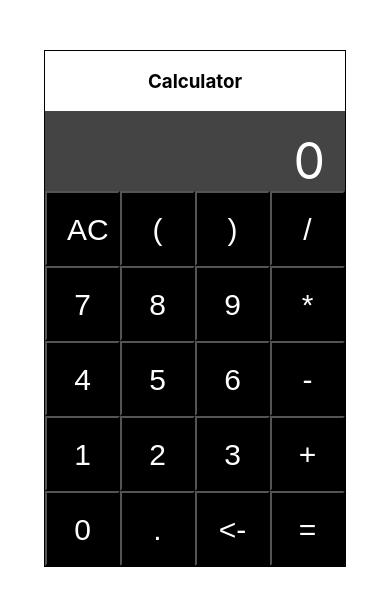
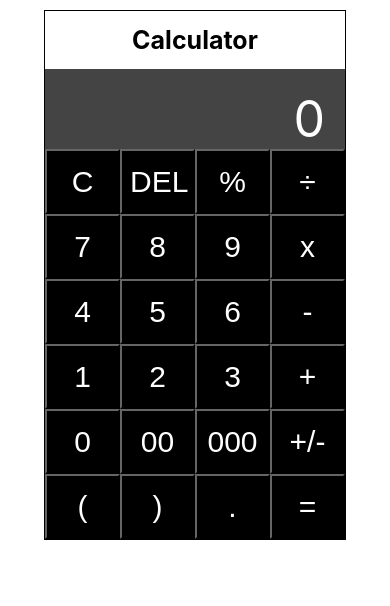
Before and after one commit to RodrigoBJJ94/calculator-react, a React (Create React App) app: page / in a window 390 px wide. Shown: the top 606 px of the page. Built offline with nearby package versions, Linux system fonts and the light colour scheme.

Commit message:
Version 1.02

```diff
--- a/src/App.css
+++ b/src/App.css
@@ -3,20 +3,22 @@
   flex-direction: column;
   justify-content: flex-start;
   align-items: center;
-  width: 300px;
+  width: 360px;
   border: 1px solid #000;
-  margin: 50px auto;
+  margin: 80px auto;
 }
 
 .div-screen {
   display: flex;
   padding-left: 20px;
   padding-right: 20px;
+  padding-top: 15px;
+  padding-bottom: 10px;
   justify-content: center;
   align-items: flex-end;
   background-color: #444;
   flex-direction: column;
-  width: 260px;
+  width: 320px;
 }
 
 .div-screen-operation {
@@ -33,11 +35,11 @@
 .button {
   font-size: 30px;
   height: 75px;
-  width: 75px;
-  padding: 20px;
+  width: 90px;
+  padding: 8px;
   background-color: #000;
   color: #fff;
-  border-color: #000;
+  border-color: #111;
   text-align: center;
   outline: none;
 }
@@ -46,3 +48,42 @@
   flex-direction: row;
   flex-wrap: wrap;
 }
+
+.title {
+  font-size: 25px;
+  margin: 14px;
+  font-weight: bold;
+}
+
+@media (max-width: 800px) {
+  .container {
+    margin: 20px auto;
+    width: 320px;
+  }
+
+  .button {
+    width: 80px;
+  }
+
+  .div-screen {
+    width: 280px;
+  }
+}
+
+@media (max-width: 400px) {
+  .container {
+    margin: 10px auto;
+    width: 300px;
+  }
+
+  .button {
+    width: 75px;
+    height: 65px;
+  }
+
+  .div-screen {
+    width: 260px;
+    padding-top: 0px;
+    padding-bottom: 0px;
+  }
+}
--- a/src/App.js
+++ b/src/App.js
@@ -62,23 +62,23 @@ export default function App() {
       setResult(res);
       setOperate(true);
     } catch {
-      setResult('Error!');
+      setResult('Error');
     }
   };
 
   return (
     <div className="container">
-      <h3>Calculator</h3>
+      <h3 className="title">Calculator</h3>
       {screen(valueScreen, result)}
       <div className="buttons">
-        {button('AC', cleanScreen)}
-        {button('(', () => addDigitScreen('('))}
-        {button(')', () => addDigitScreen(')'))}
-        {button('/', () => addDigitScreen('/'))}
+        {button('C', cleanScreen)}
+        {button('DEL', () => operation('backspace'))}
+        {button('%', () => operation('='))}
+        {button('÷', () => addDigitScreen('/'))}
         {button('7', () => addDigitScreen('7'))}
         {button('8', () => addDigitScreen('8'))}
         {button('9', () => addDigitScreen('9'))}
-        {button('*', () => addDigitScreen('*'))}
+        {button('x', () => addDigitScreen('*'))}
         {button('4', () => addDigitScreen('4'))}
         {button('5', () => addDigitScreen('5'))}
         {button('6', () => addDigitScreen('6'))}
@@ -88,9 +88,14 @@ export default function App() {
         {button('3', () => addDigitScreen('3'))}
         {button('+', () => addDigitScreen('+'))}
         {button('0', () => addDigitScreen('0'))}
+        {button('00', () => addDigitScreen('00'))}
+        {button('000', () => addDigitScreen('000'))}
+        {button('+/-', () => operation('backspace'))}
+        {button('(', () => addDigitScreen('('))}
+        {button(')', () => addDigitScreen(')'))}
         {button('.', () => addDigitScreen('.'))}
-        {button('<-', () => operation('backspace'))}
         {button('=', () => operation('='))}
+
       </div>
     </div>
   );
```
